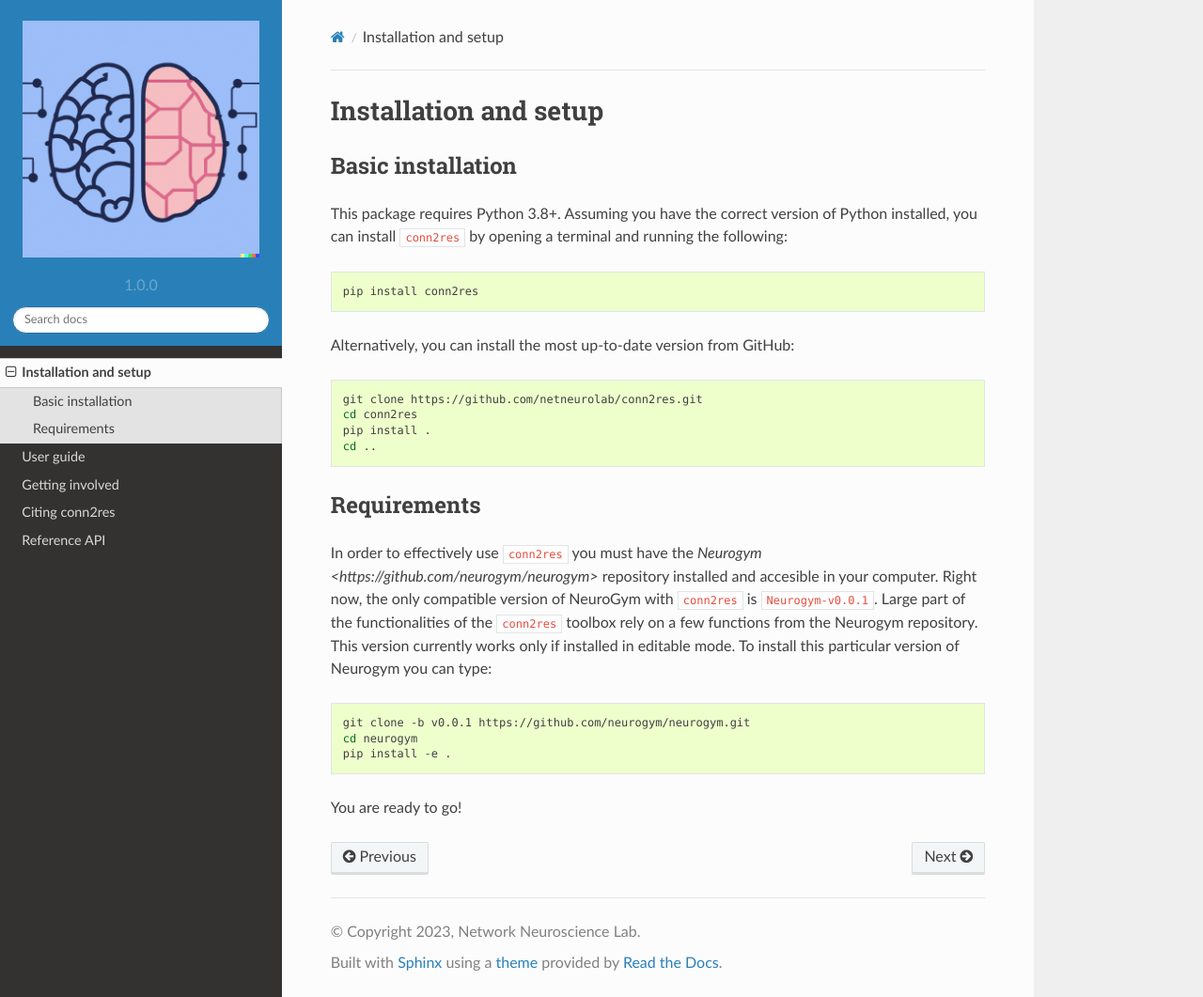
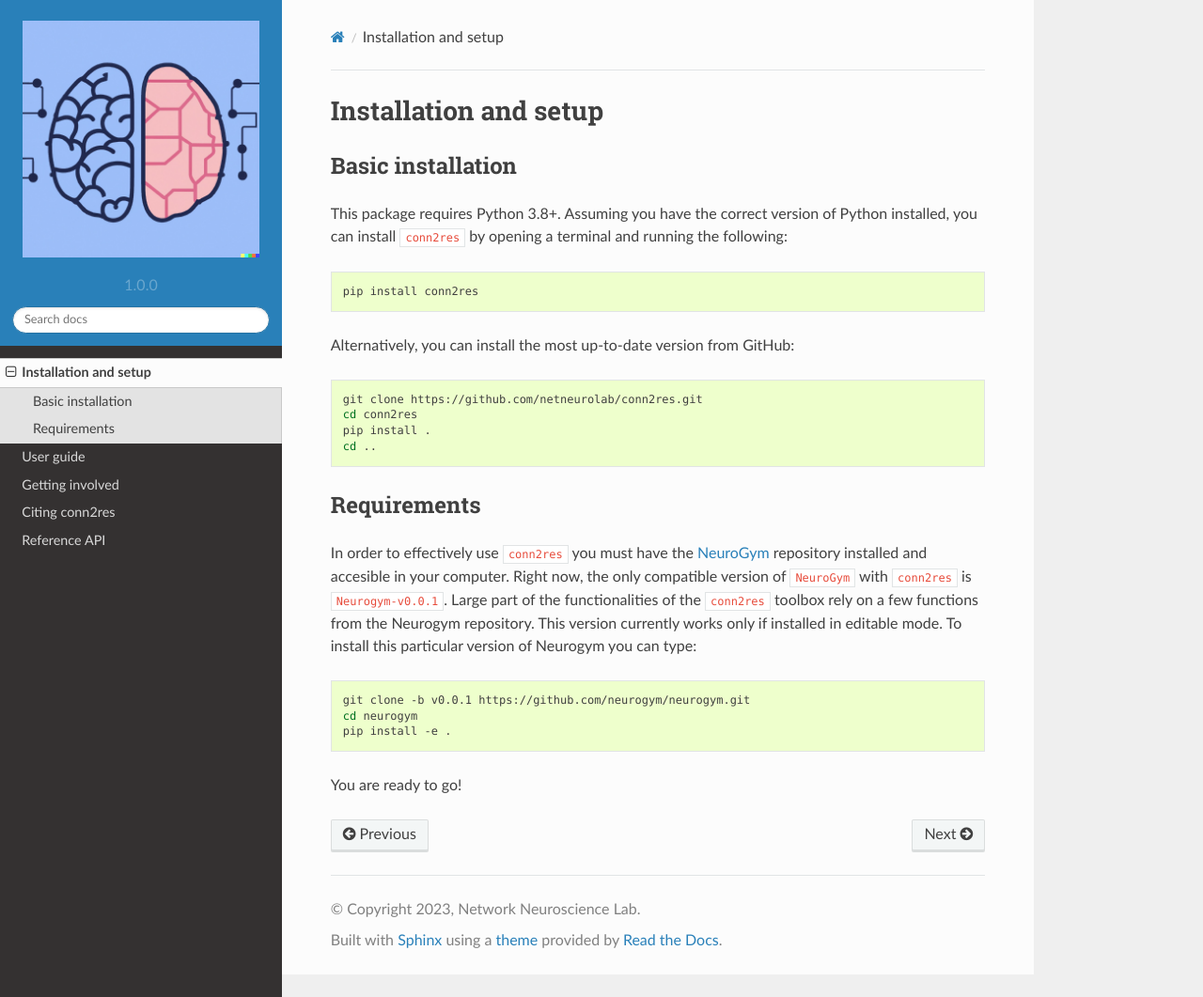
Before and after one commit to netneurolab/conn2res, a Sphinx documentation site: the page built from docs/source/installation.rst, in a window 1280 px wide and 1061 px high. Shown: the whole window at 94% size. Built offline with Sphinx 7.4.7 and the Read the Docs theme 2.0.0, drawn with Linux system fonts in a browser that asks for light colours.

Commit message:
update read the docs (#26)

```diff
--- a/README.rst
+++ b/README.rst
@@ -87,7 +87,7 @@ with:
 
 .. code-block:: bash
 
-    git clone https://github.com/netneurolab/conn2res
+    git clone https://github.com/netneurolab/conn2res.git
     cd conn2res
     pip install .
     cd ..
@@ -108,5 +108,5 @@ License information
 
 This work is licensed under a BSD 3-Clause "New" or "Revised" License.
 The full license can be found in the
-`LICENSE <https://github.com/netneurolab/conn2res/blob/documentation/LICENSE>`_
+`LICENSE <https://github.com/netneurolab/conn2res/blob/master/LICENSE>`_
 file in the ``conn2res`` distribution.
--- a/docs/source/installation.rst
+++ b/docs/source/installation.rst
@@ -32,8 +32,8 @@ Requirements
 ============
 
 In order to effectively use ``conn2res`` you must have the
-`Neurogym <https://github.com/neurogym/neurogym>` repository installed and
-accesible in your computer. Right now, the only compatible version of NeuroGym
+`NeuroGym <https://github.com/neurogym/neurogym>`__ repository installed and
+accesible in your computer. Right now, the only compatible version of ``NeuroGym``
 with ``conn2res`` is ``Neurogym-v0.0.1``. Large part of the functionalities of
 the ``conn2res`` toolbox rely on a few functions from the Neurogym repository.
 This version currently works only if installed in editable mode.
```
